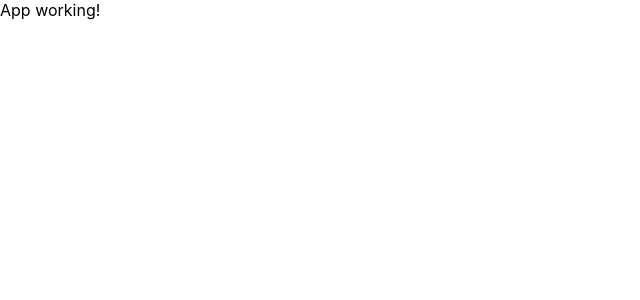
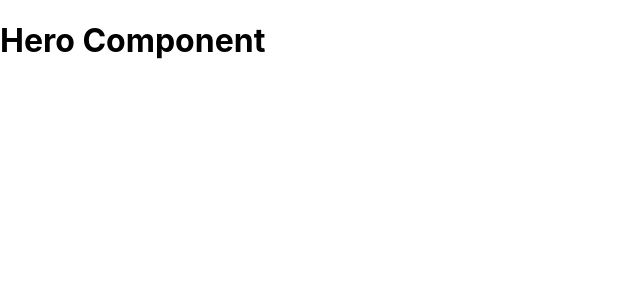
Before and after one commit to TonikMusic/TonikAnalyticsWeb, a React (Create React App) app: page / in a window 1280 px wide. Shown: the top 300 px of the page, without its empty margins (0-640 px from the left). Built offline with nearby package versions, Linux system fonts and the light colour scheme.

Commit message:
[add] starting hero componenet

```diff
--- a/src/App.jsx
+++ b/src/App.jsx
@@ -1,10 +1,12 @@
 import React from 'react';
 import './App.css';
+
+import Landing from './components/Landing/Landing';
 
 function App() {
   return (
     <div>
-      App working!
+      <Landing />
     </div>
   );
 }
--- /dev/null
+++ b/src/components/Landing/Hero/Hero.jsx
@@ -0,0 +1,12 @@
+import React from 'react';
+import './Hero.css';
+
+function Hero() {
+  return (
+    <div>
+      <h1>Hero Component</h1>
+    </div>
+  );
+}
+
+export default Hero;
--- a/src/components/Landing/Landing.jsx
+++ b/src/components/Landing/Landing.jsx
@@ -1,10 +1,12 @@
 import React from 'react';
 import './Landing.css';
+
+import Hero from './Hero/Hero';
 
 function Landing() {
   return (
     <div>
-      <h1>Landing Works</h1>
+      <Hero />
     </div>
   );
 }
```
Also changed, not shown: src/components/Landing/Hero/Hero.css (added), src/components/Landing/Hero/Hero.scss (added).
